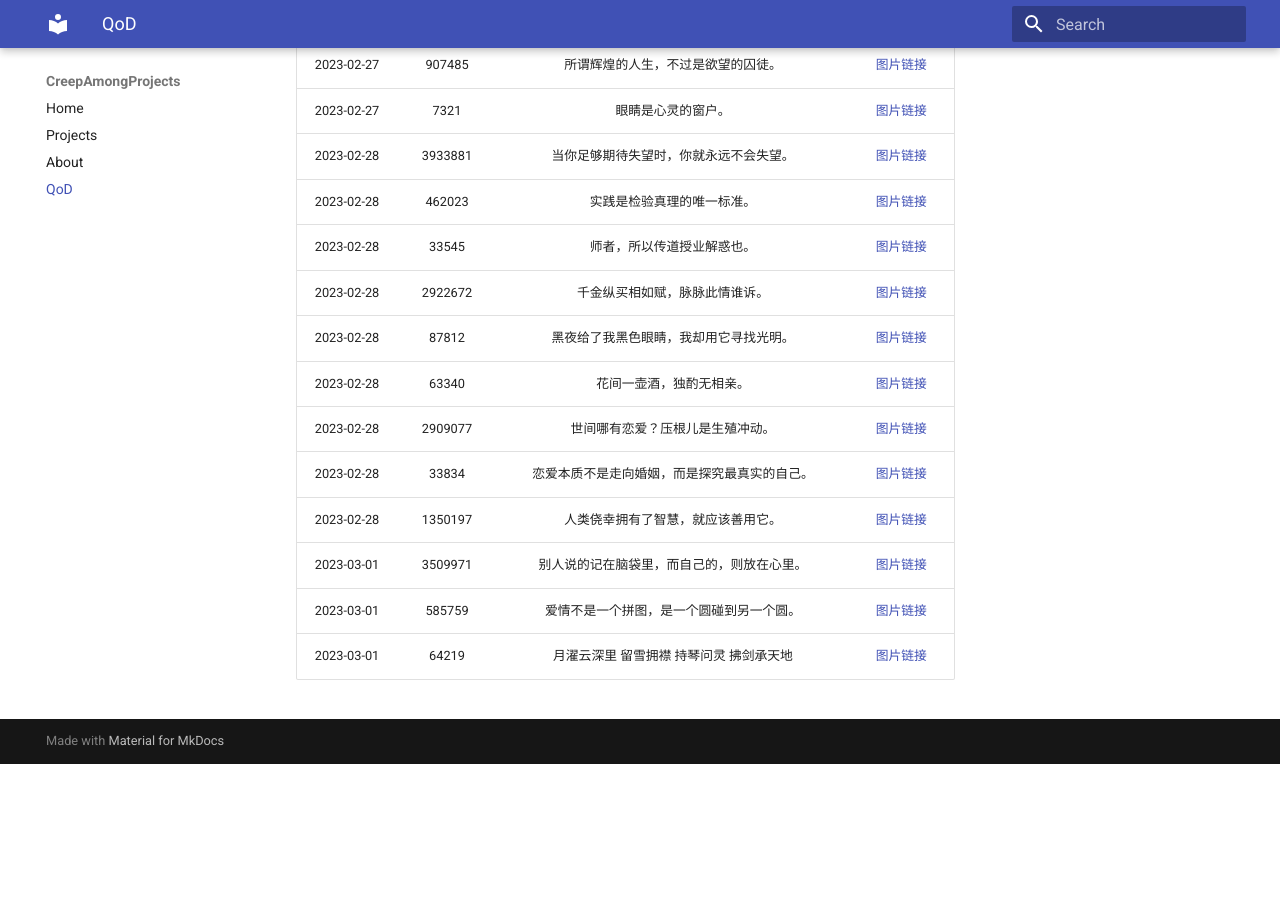
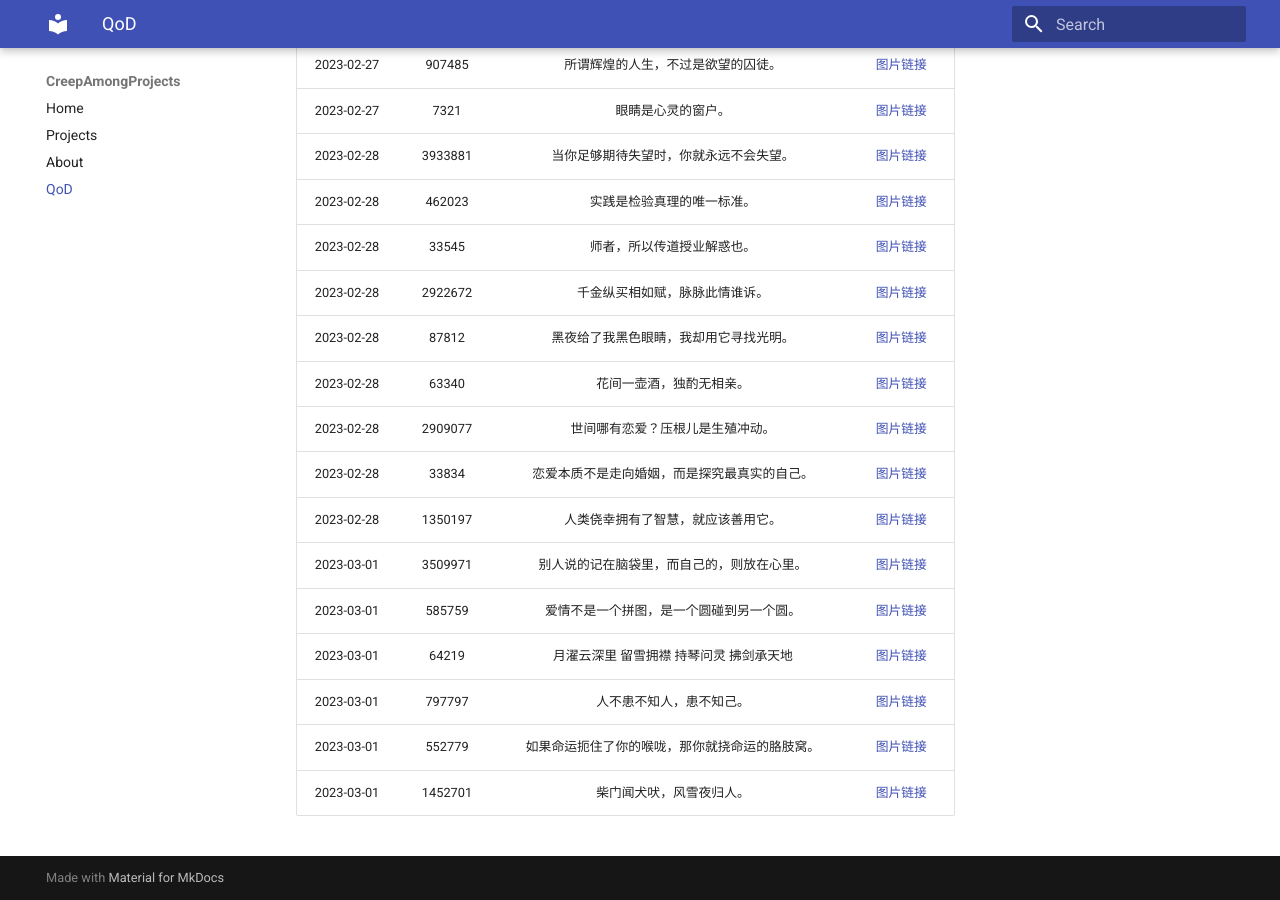
Before and after one commit to Creep-Among-Projects/CAP-Pages, an MkDocs documentation site: the page built from docs/qod.md, in a window 1280 px wide and 900 px high, scrolled down 3584 px. Built offline with MkDocs 1.6.1 and Material for MkDocs 9.7.7, drawn with Linux system fonts in a browser that asks for light colours; comment, search, counter and statistics services are not loaded; before the commit the page ends 4348 px from its top, so only the background shows below that.

Commit message:
QoD Generator: 2023-03-01 20:40:43 UTC+00:00

```diff
--- a/docs/qod.md
+++ b/docs/qod.md
@@ -112,3 +112,6 @@ Theoretically three daily quotes will be automatically updated here each day.
 |2023-03-01|3509971|别人说的记在脑袋里，而自己的，则放在心里。|[图片链接](./qods/3509971.jpg)|
 |2023-03-01|585759|爱情不是一个拼图，是一个圆碰到另一个圆。|[图片链接](./qods/585759.jpg)|
 |2023-03-01|64219|月濯云深里 留雪拥襟 持琴问灵 拂剑承天地|[图片链接](./qods/64219.jpg)|
+|2023-03-01|797797|人不患不知人，患不知己。|[图片链接](./qods/797797.jpg)|
+|2023-03-01|552779|如果命运扼住了你的喉咙，那你就挠命运的胳肢窝。|[图片链接](./qods/552779.jpg)|
+|2023-03-01|1452701|柴门闻犬吠，风雪夜归人。|[图片链接](./qods/1452701.jpg)|
```
Also changed, not shown: docs/qods/1452701.jpg (added), docs/qods/552779.jpg (added), docs/qods/797797.jpg (added), 1 other file.
